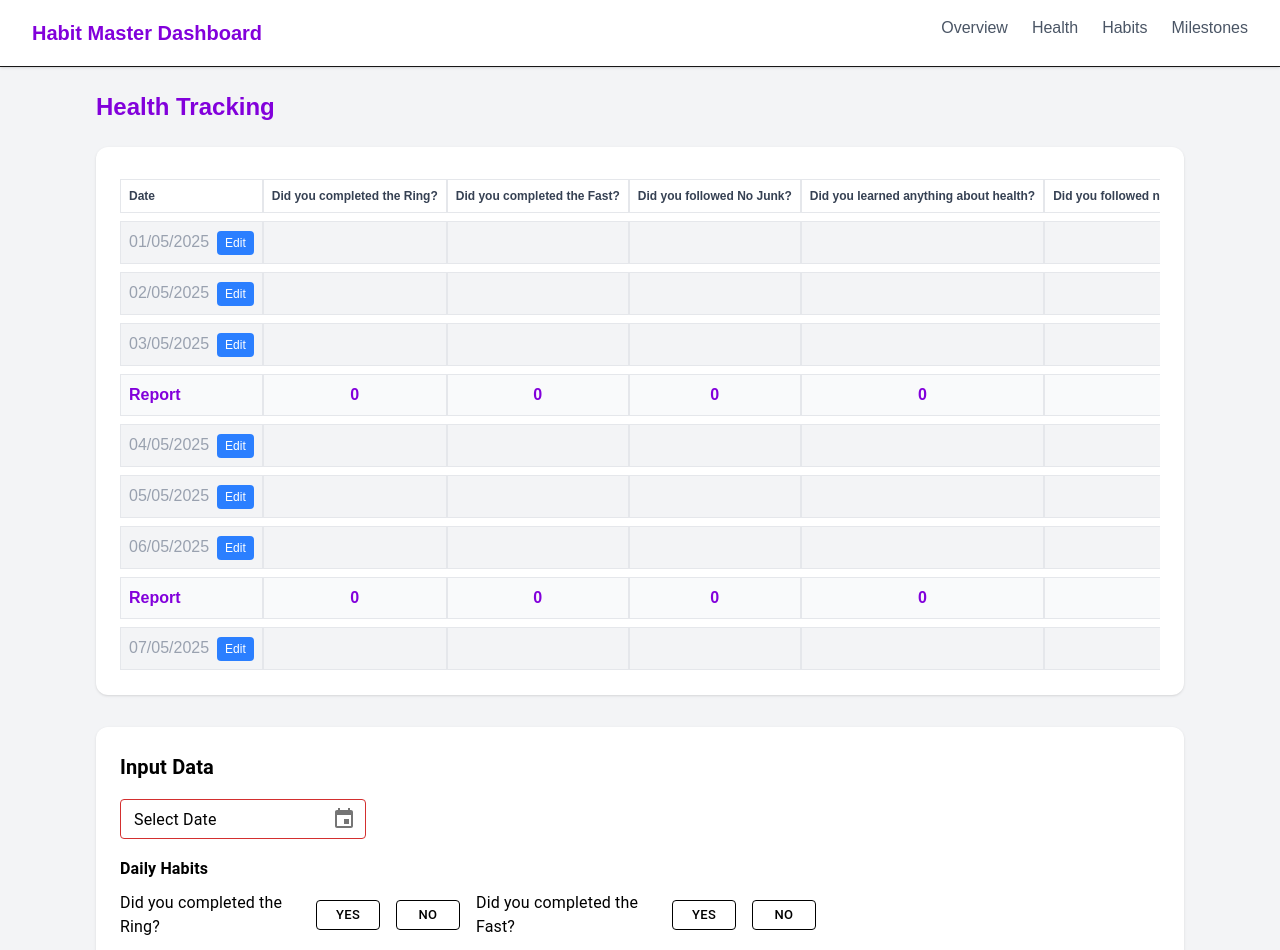
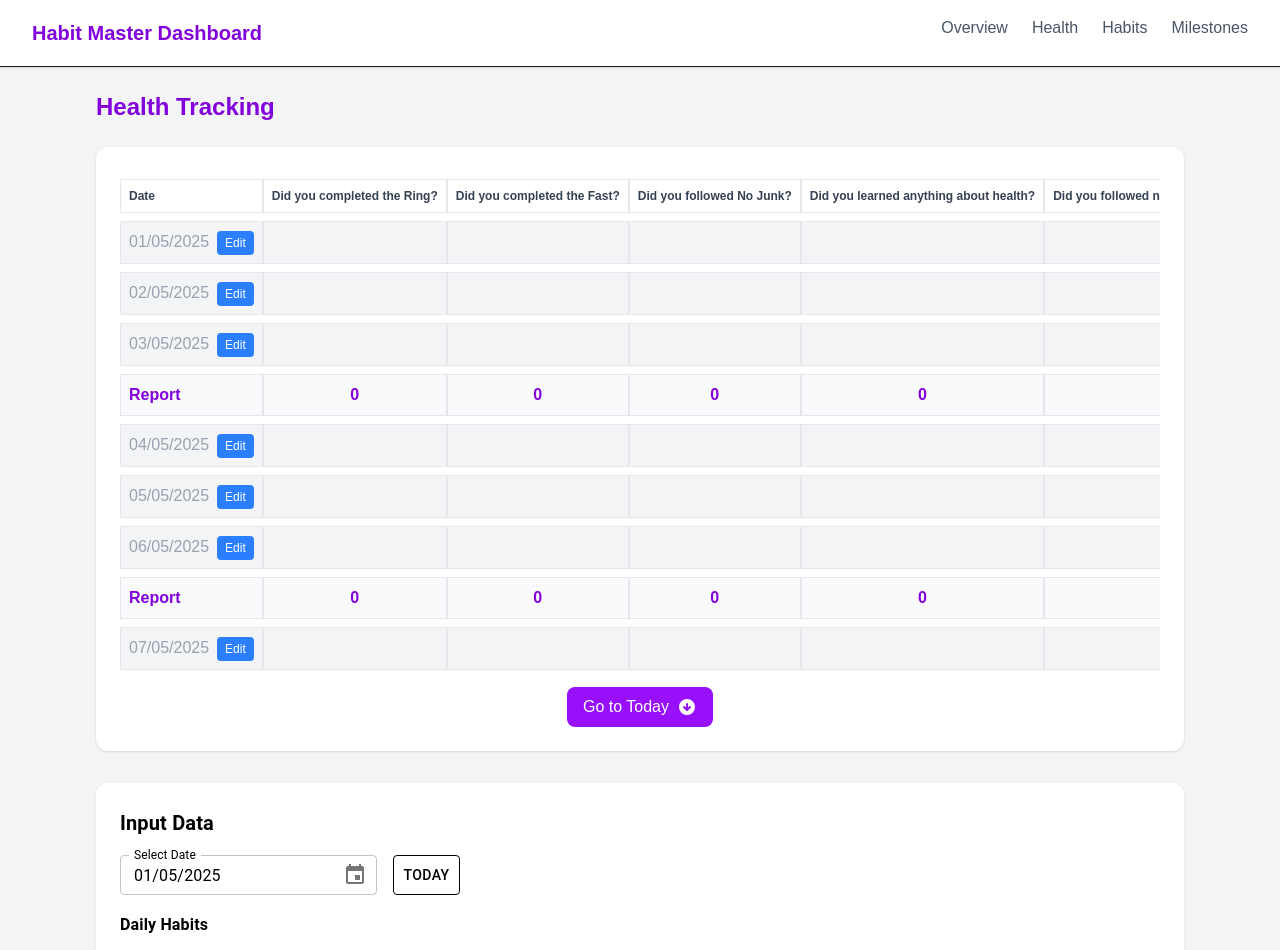
Before and after one commit to arfin97/life-in-dashboard, a Next.js app: page /health2 in a window 1280 px wide. Shown: the top 950 px of the page. Built offline with nearby package versions, Linux system fonts and the light colour scheme.

Commit message:
feat(health2): add today navigation features - Add Go to Today button in table - Add Today button next to date picker - Fix hydration issues with date handling

```diff
--- a/src/app/health2/page.tsx
+++ b/src/app/health2/page.tsx
@@ -1,5 +1,5 @@
 "use client";
-import { useMemo, useState } from "react";
+import { useMemo, useState, useRef, useEffect } from "react";
 import NavigationTabs from "../components/NavigationTabs";
 import Box from '@mui/material/Box';
 import Button from '@mui/material/Button';
@@ -56,7 +56,6 @@ const metricColumns = [
 const year = 2025;
 const month = 4; // May (0-indexed)
 const daysInMay = 31;
-const today = new Date();
 
 function getDefaultData() {
   return Array.from({ length: daysInMay }, (_, i) => {
@@ -70,13 +69,38 @@ function getDefaultData() {
 }
 
 export default function Health2Page() {
-  const todayStr = useMemo(() => today.toLocaleDateString("en-US", { month: "short", day: "numeric", year: "numeric" }), []);
+  const [mounted, setMounted] = useState(false);
+  const todayStr = useMemo(() => {
+    if (!mounted) return format(new Date(year, month, 1), 'dd/MM/yyyy');
+    return format(new Date(), 'dd/MM/yyyy');
+  }, [mounted]);
+
   const [tableData, setTableData] = useState(getDefaultData());
   const [formDate, setFormDate] = useState(todayStr);
   const [formHabits, setFormHabits] = useState(habitColumns.reduce((acc, h) => ({ ...acc, [h]: "" }), {}));
   const [formMetrics, setFormMetrics] = useState(metricColumns.reduce((acc, m) => ({ ...acc, [m]: "" }), {}));
   const [editingRow, setEditingRow] = useState<string | null>(null);
   const [editValues, setEditValues] = useState<any>({});
+  const tableRef = useRef<HTMLDivElement>(null);
+
+  useEffect(() => {
+    setMounted(true);
+  }, []);
+
+  function scrollToToday() {
+    if (!mounted) return;
+    if (tableRef.current) {
+      const todayRow = tableRef.current.querySelector(`[data-date="${todayStr}"]`);
+      if (todayRow) {
+        todayRow.scrollIntoView({ behavior: 'smooth', block: 'center' });
+        // Add a highlight effect
+        todayRow.classList.add('highlight-row');
+        setTimeout(() => {
+          todayRow.classList.remove('highlight-row');
+        }, 2000);
+      }
+    }
+  }
 
   // Helper to convert yyyy-mm-dd to table date string
   function formatDateToTableString(dateStr) {
@@ -223,13 +247,19 @@ export default function Health2Page() {
     }));
   }
 
+  function handleTodayClick() {
+    if (!mounted) return;
+    const today = new Date();
+    handleDateChangeMui(today);
+  }
+
   return (
     <div className="min-h-screen bg-gray-100">
       <NavigationTabs />
       <div className="max-w-6xl mx-auto px-4 sm:px-8 pt-6">
         <h1 className="text-2xl font-bold text-purple-700 mb-6">Health Tracking</h1>
         <div className="overflow-x-auto bg-white rounded-xl shadow p-6">
-          <div className="max-h-[500px] overflow-y-auto">
+          <div className="max-h-[500px] overflow-y-auto" ref={tableRef}>
             <table className="min-w-full border-separate border-spacing-y-2">
               <thead>
                 <tr>
@@ -243,8 +273,8 @@ export default function Health2Page() {
                   const rows = [];
                   for (let i = 0; i < tableData.length; i++) {
                     const row = tableData[i];
-                    const isToday = row.date === todayStr;
-                    const isPast = row.raw < new Date(today.getFullYear(), today.getMonth(), today.getDate());
+                    const isToday = mounted && row.date === todayStr;
+                    const isPast = mounted && row.raw < new Date();
                     let rowClass = "";
                     let textClass = "";
                     if (isToday) {
@@ -260,6 +290,7 @@ export default function Health2Page() {
                     rows.push(
                       <tr
                         key={row.date}
+                        data-date={row.date}
                         className={`${rowClass} ${textClass} rounded-lg transition hover:bg-purple-50 hover:shadow`}
                       >
                         <td className="px-2 py-2 font-medium whitespace-nowrap border border-gray-200">
@@ -375,6 +406,17 @@ export default function Health2Page() {
               </tbody>
             </table>
           </div>
+          <div className="mt-4 flex justify-center">
+            <button
+              onClick={scrollToToday}
+              className="px-4 py-2 bg-purple-600 text-white rounded-lg hover:bg-purple-700 transition-colors flex items-center gap-2"
+            >
+              <span>Go to Today</span>
+              <svg xmlns="http://www.w3.org/2000/svg" className="h-5 w-5" viewBox="0 0 20 20" fill="currentColor">
+                <path fillRule="evenodd" d="M10 18a8 8 0 100-16 8 8 0 000 16zm1-11a1 1 0 10-2 0v3.586L7.707 9.293a1 1 0 00-1.414 1.414l3 3a1 1 0 001.414 0l3-3a1 1 0 00-1.414-1.414L11 10.586V7z" clipRule="evenodd" />
+              </svg>
+            </button>
+          </div>
         </div>
         {/* Data Input Section with Material UI */}
         <Box className="bg-white rounded-xl shadow p-6 mt-8">
@@ -383,6 +425,7 @@ export default function Health2Page() {
           </Typography>
           <Grid container spacing={2} mb={2}>
             <Grid item xs={12} md={6}>
+              <Box display="flex" gap={2} alignItems="center">
                 <LocalizationProvider dateAdapter={AdapterDateFns}>
                   <DatePicker
                     label="Select Date"
@@ -394,6 +437,22 @@ export default function Health2Page() {
                     slotProps={{ textField: { fullWidth: true, size: 'small', InputLabelProps: { style: { color: 'black' } }, InputProps: { style: { color: 'black' } } } }}
                   />
                 </LocalizationProvider>
+                <Button
+                  variant="outlined"
+                  onClick={handleTodayClick}
+                  sx={{
+                    height: '40px',
+                    color: 'black',
+                    borderColor: 'black',
+                    '&:hover': {
+                      borderColor: 'purple.600',
+                      color: 'purple.600'
+                    }
+                  }}
+                >
+                  Today
+                </Button>
+              </Box>
             </Grid>
           </Grid>
           <Typography variant="subtitle1" sx={{ color: 'black' }} fontWeight={600} mb={1}>
```
Lines whose indentation alone changed are shown as unchanged.
